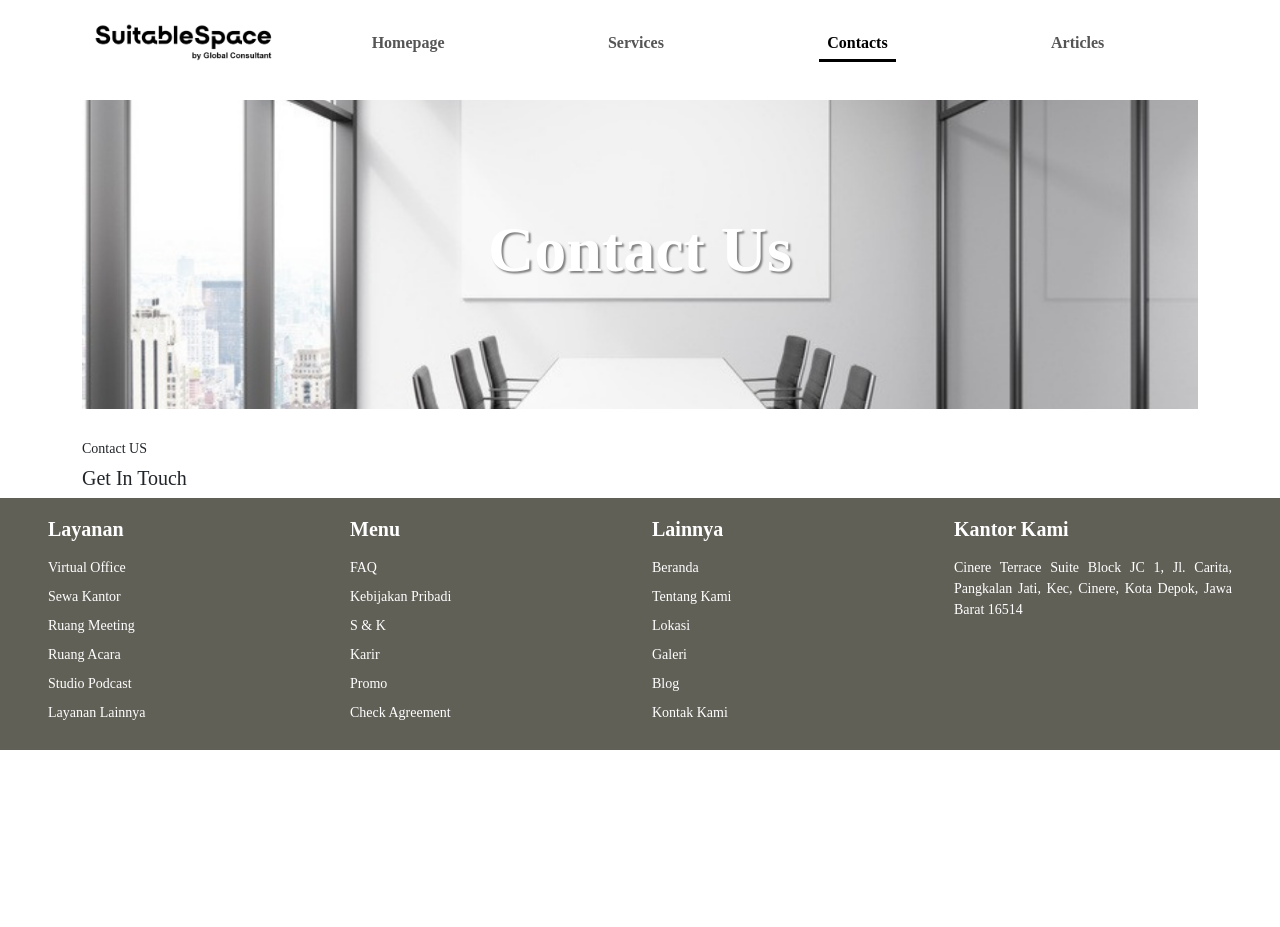
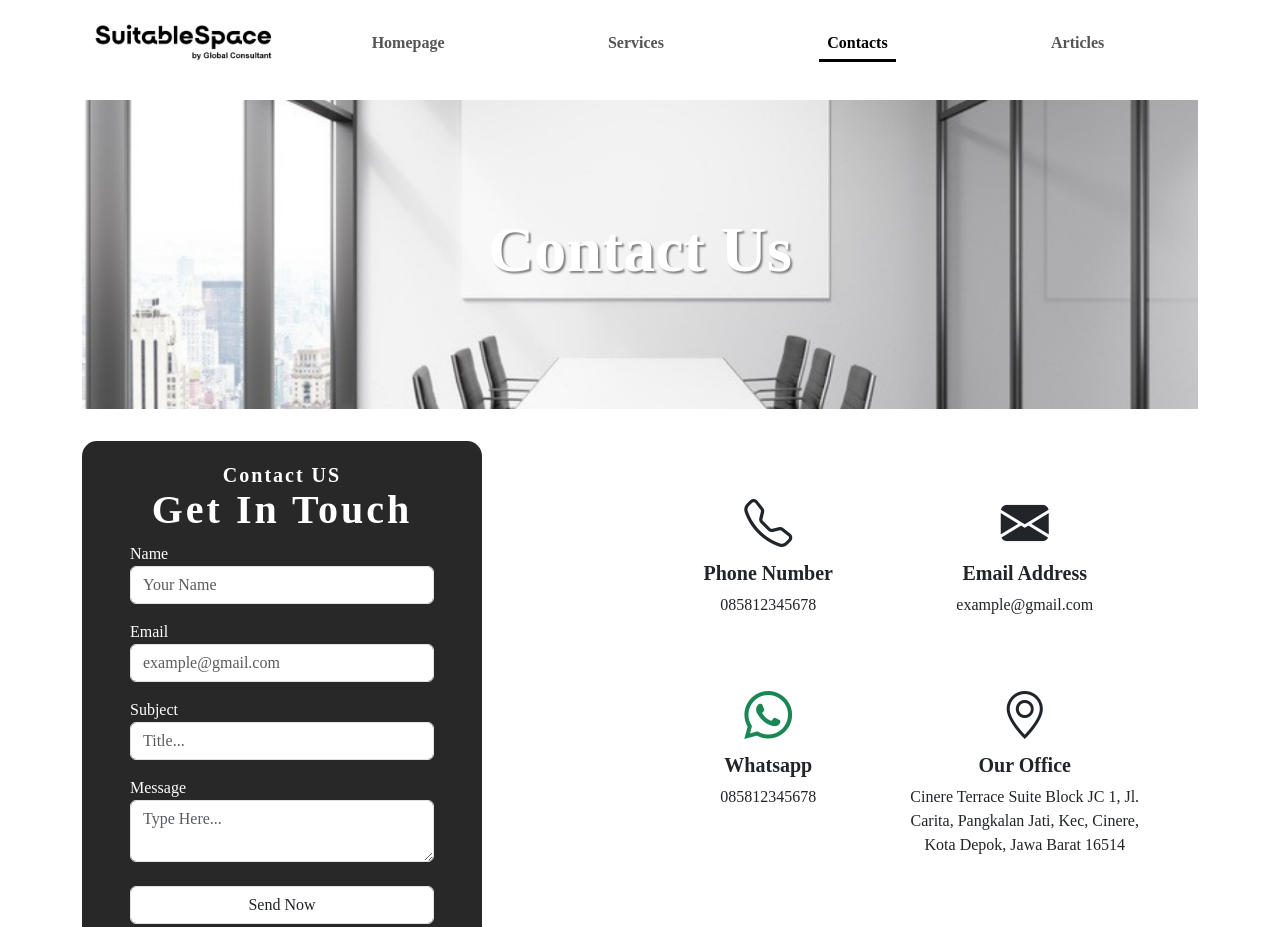
Before and after one commit to akmalhdi/project1-ppkdjp, a plain HTML site: page contact.html in a window 1280 px wide. Shown: the top 927 px of the page. Before the commit the page ends 800 px from the top, so only its background shows below. Drawn offline with nearby package versions, Linux system fonts and the light colour scheme.

Commit message:
membuat contact page

```diff
--- a/assets/css/style.css
+++ b/assets/css/style.css
@@ -483,6 +483,8 @@ footer li:hover {
 
 
 /* start style contact page */
+
+/* start style hero contact */
 .hero-contact {
   background-size: cover;
   background-position: center;
@@ -497,4 +499,35 @@ footer li:hover {
   font-size: 4rem;
   text-shadow: 2px 2px 2px gray;
 }
+/* end style contact hero */
+
+/* start style contact section */
+.form-contact {
+  background-color: #282828;
+  border-radius: 15px;
+  padding: 1.5rem 3rem;
+  width: 25rem;
+  height: 100%;
+  align-items: center;
+}
+.contact-title .small{
+  font-size: 20px;
+  line-height: 5px;
+  letter-spacing: 2px;
+}
+.contact-title .big {
+  font-size: 40px;
+  letter-spacing: 3px;
+}
+.contact-icon {
+  font-size: 3rem;
+  text-align: center;
+}
+.contact-person h5 {
+  text-align: center;
+  font-weight: bold;
+}
+
+/* end style contact section */
+
 /* end style contact page */
--- a/contact.html
+++ b/contact.html
@@ -63,7 +63,6 @@
 
     <!-- start container -->
     <div class="container">
-
       <!-- hero contact -->
       <div class="hero-contact text-center fw-bold">
         <div class="row">
@@ -75,32 +74,89 @@
       <!-- end hero contact-->
 
       <!-- contact section -->
-      <div class="contact-person">
+      <div class="contact-person mb-4">
         <div class="row">
           <div class="col-6">
-            <div class="form-contact">
-              <div class="contact-title">
+            <div class="form-contact text-white">
+              <div class="contact-title mt-2 fw-bold">
                 <h5 class="small">Contact US</h5>
                 <h5 class="big">Get In Touch</h5>
               </div>
               <div class="form-input">
-
+                <form action="">
+                  <div>
+                    <label for="name">Name</label>
+                    <input type="text" id="name" class="form-control mb-3" placeholder="Your Name">
+                  </div>
+                  <div>
+                    <label for="email">Email</label>
+                    <input type="email" id="email" class="form-control mb-3" placeholder="example@gmail.com">
+                  </div>
+                  <div>
+                    <label for="subject">Subject</label>
+                    <input type="text" id="subject" class="form-control mb-3" placeholder="Title...">
+                  </div>
+                  <div>
+                    <label for="message">Message</label>
+                    <textarea name="message" id="message" class="form-control mb-3" placeholder="Type Here..."></textarea>
+                  </div>
+                  <button type="submit" class="form-control mb-4 mt-4">Send Now</button>
+                </form>
               </div>
               <div class="button"></div>
             </div>
           </div>
-          <div class="col-6">
-            <div class="row">
-              <div class="col-sm-6"></div>
-              <div class="col-sm-6"></div>
+          <div class="col-6" style="width: 45%;">
+            <div class="row mb-5 mt-5">
+              <div class="col-sm-6">
+                <div class="contact-icon">
+                  <i class="bi bi-telephone"></i>
+                </div>
+                <div>
+                  <h5>Phone Number</h5>
+                  <p class="text-center">085812345678</p>
+                </div>
+              </div>
+              <div class="col-sm-6">
+                <div class="contact-icon">
+                  <i class="bi bi-envelope-fill"></i>
+                </div>
+                <div>
+                  <h5>Email Address</h5>
+                  <p class="text-center">example@gmail.com</p>
+                </div>
+              </div>
+              </div>
+              <div class="row">
+                <div class="col-sm-6">
+                  <div class="contact-icon">
+                    <i class="bi bi-whatsapp text-success"></i>
+                  </div>
+                  <div>
+                    <h5>Whatsapp</h5>
+                    <p class="text-center">085812345678</p>
+                  </div>
+                </div>
+                <div class="col-sm-6">
+                  <div class="contact-icon">
+                    <i class="bi bi-geo-alt"></i>
+                  </div>
+                  <div>
+                    <h5>Our Office</h5>
+                    <p class="text-center">Cinere Terrace Suite Block JC 1, Jl. Carita, Pangkalan Jati, Kec,
+                Cinere, Kota Depok, Jawa Barat 16514</p>
+                  </div>
+                </div>
+              </div>
             </div>
-            <div class="row"></div>
           </div>
-        </div>
       </div>
       <!-- end contact section -->
 
-     </div>
+      <!-- location section -->
+
+      <!-- end location section -->
+      </div>
     <!-- end container -->
 
     <!-- end wrapper -->
```
